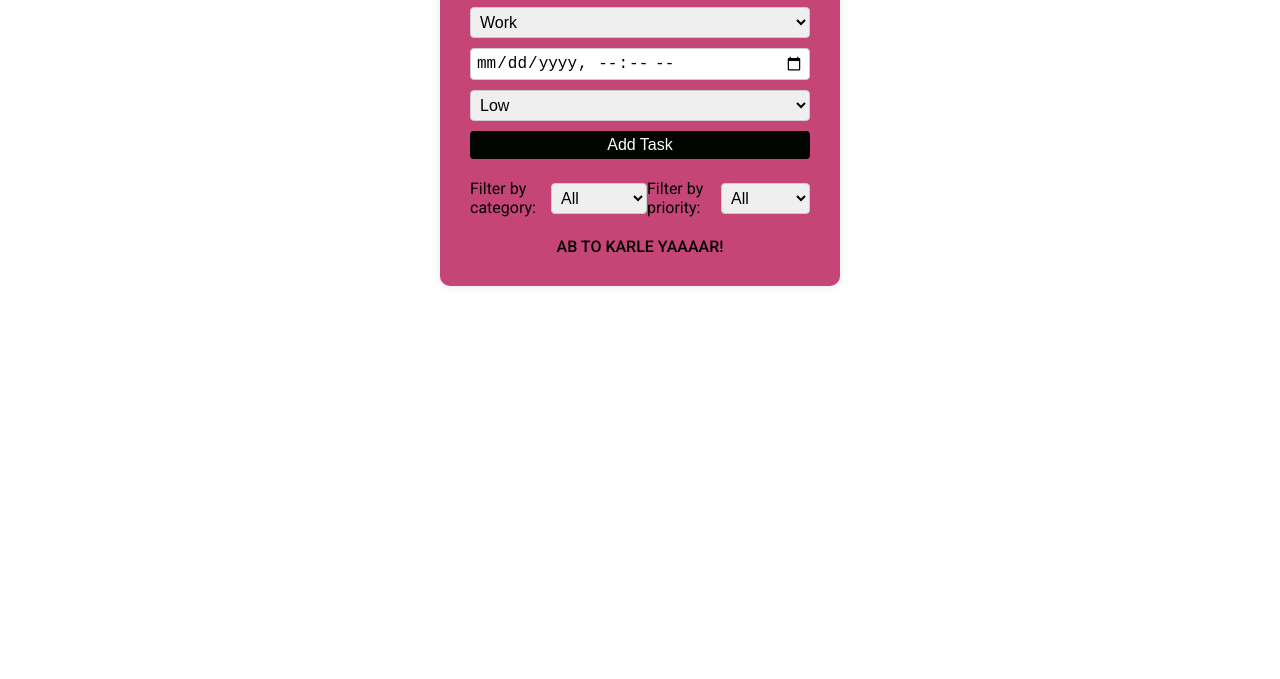
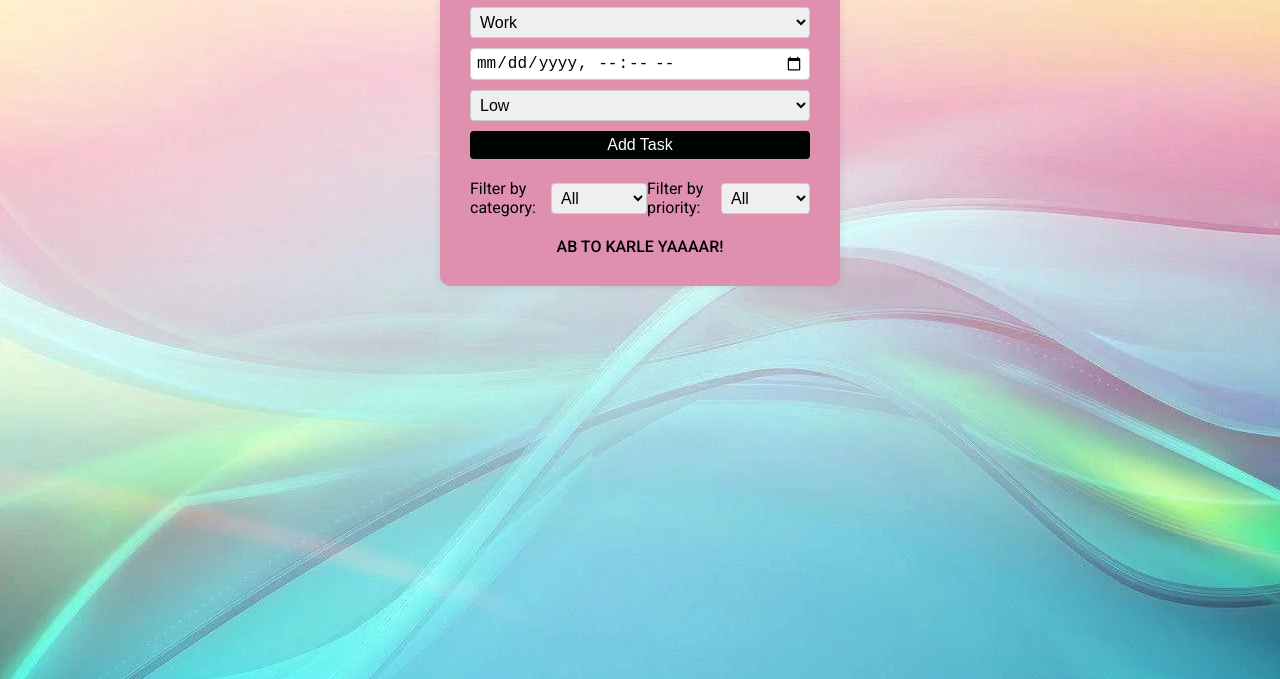
Before and after one commit to Upskill2005/hackathon_IIC, a plain HTML site: page index.html in a window 1280 px wide. Shown: the part 121-800 px from the top of the page. Drawn offline with Linux system fonts and the light colour scheme.

Commit message:
changed the bg

```diff
--- a/style.css
+++ b/style.css
@@ -6,7 +6,7 @@
 
 body {
     font-family: 'Roboto', sans-serif; /* Change to Roboto */
-    background-image: url(bg.jpg);
+    background-image: url(bg4.webp);
     padding: 20px;
 }
 
@@ -14,7 +14,7 @@ body {
     max-width: 400px;
     margin: 0 auto;
     padding: 30px;
-    background: rgb(197, 69, 118);
+    background: rgb(224, 144, 175);
     border-radius: 10px;
     box-shadow: 0 0 10px rgba(0, 0, 0, 0.1);
     align-content: center;
```
Also changed, not shown: bg4.webp (added).
